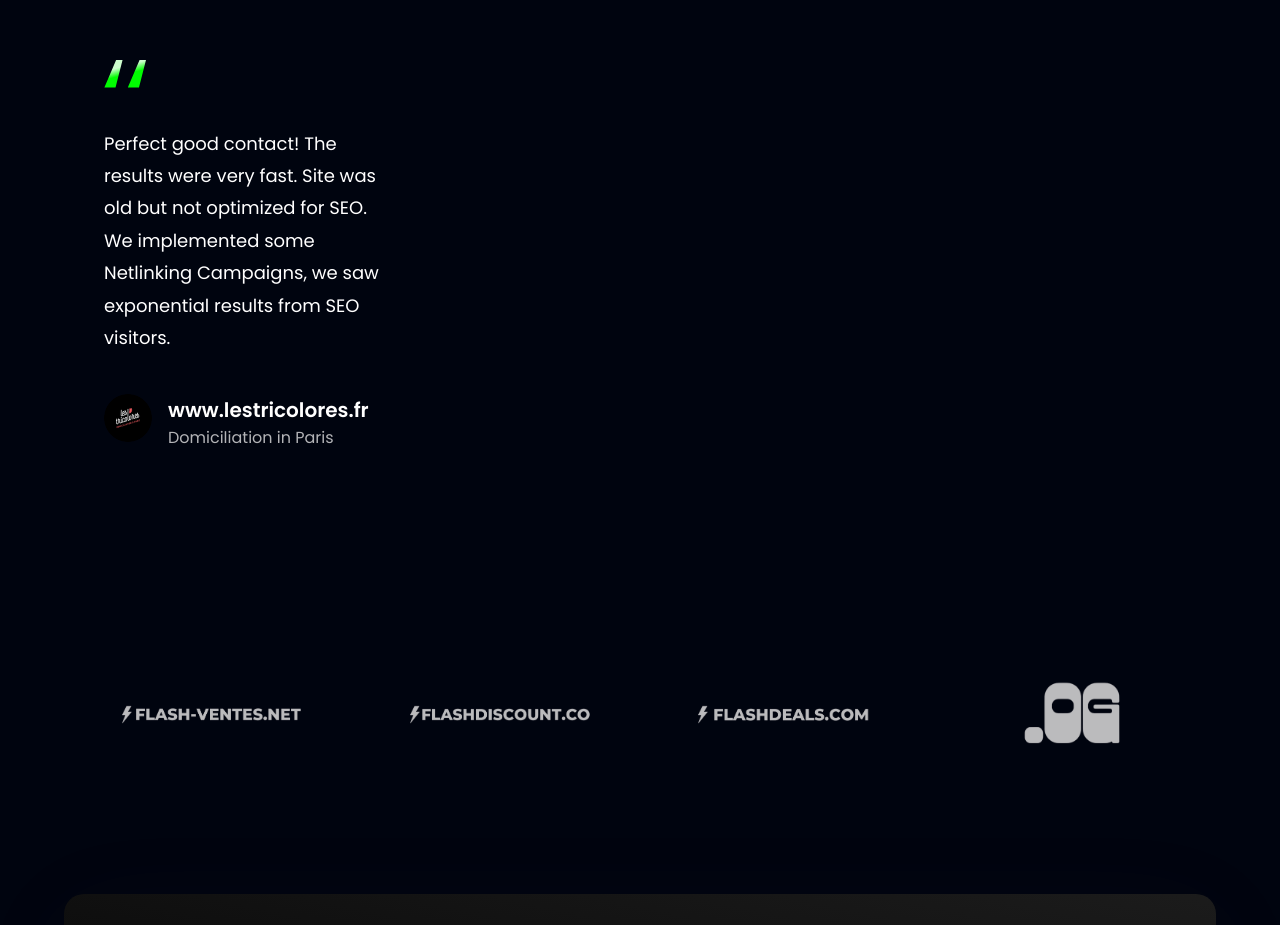
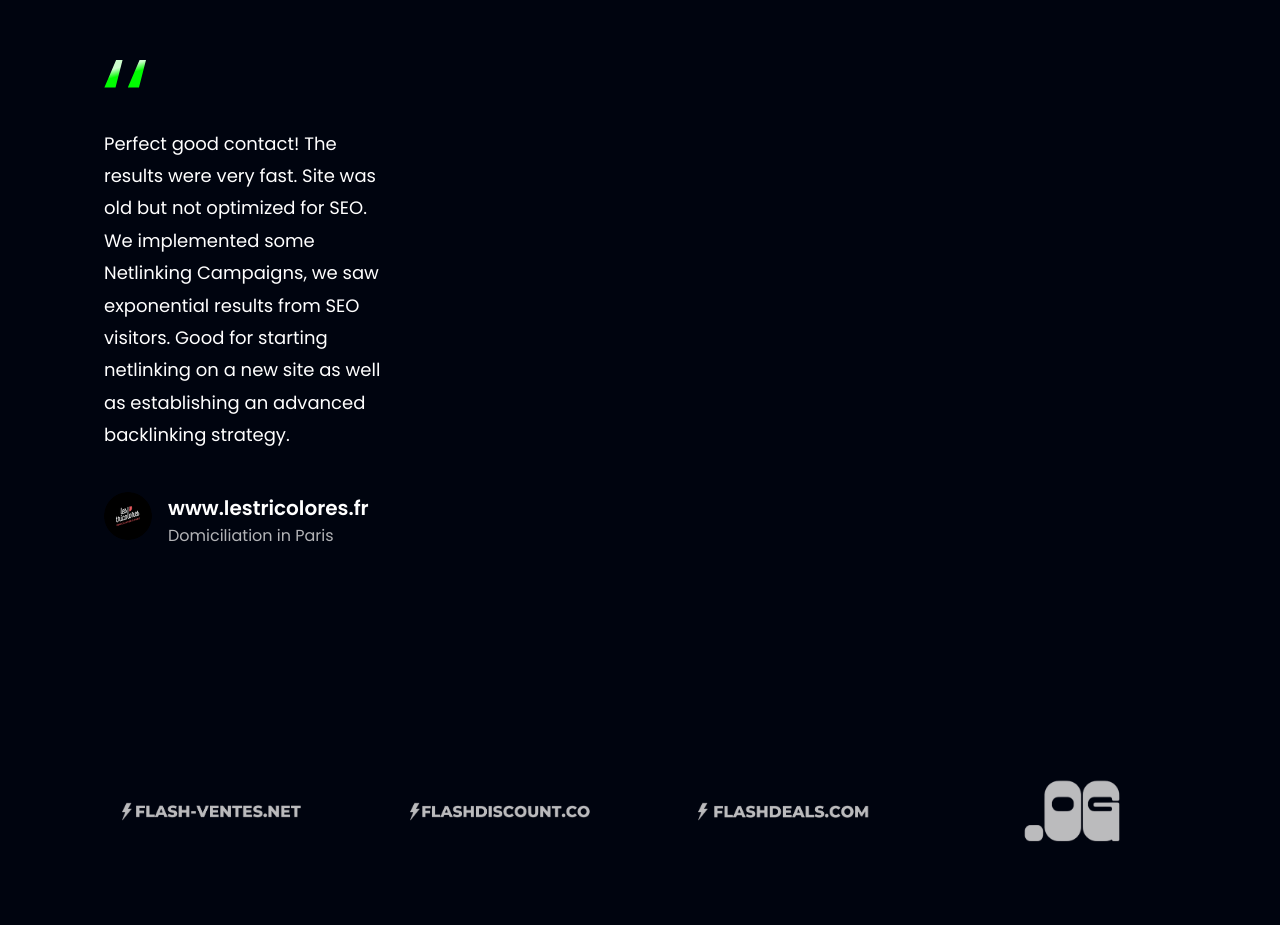
Before and after one commit to HLABZcc/HLABZ.cc, a React (Vite) app: page / in a window 1280 px wide. Shown: the part 2320-3245 px from the top of the page. Built offline with nearby package versions, Linux system fonts and the light colour scheme.

Commit message:
Update index.js

```diff
--- a/src/constants/index.js
+++ b/src/constants/index.js
@@ -58,7 +58,7 @@ export const feedback = [
   {
     id: "feedback-3",
     content:
-      "Perfect good contact! The results were very fast. Site was old but not optimized for SEO. We implemented some Netlinking Campaigns, we saw exponential results from SEO visitors.",
+      "Perfect good contact! The results were very fast. Site was old but not optimized for SEO. We implemented some Netlinking Campaigns, we saw exponential results from SEO visitors. Good for starting netlinking on a new site as well as establishing an advanced backlinking strategy.",
     name: "www.lestricolores.fr",
     title: "Domiciliation in Paris",
     img: people03,
```
